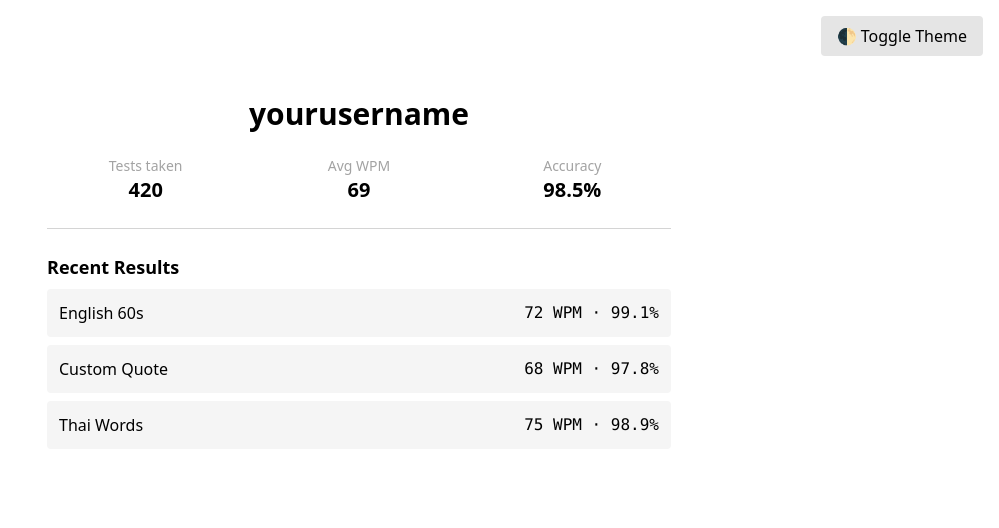
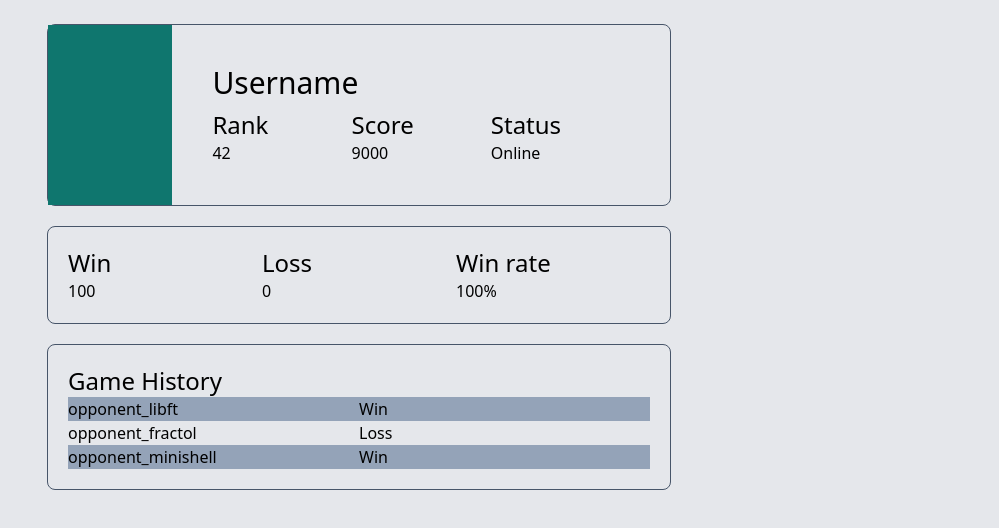
Before and after one commit to gunlnwza/frontend_draft, a website: page src/index.html in a window 1280 px wide. Shown: the whole page, without its empty margins (281-1280 px from the left). Drawn offline with nearby package versions, Linux system fonts and the light colour scheme; files that its build step writes are made by us from their sources.

Commit message:
Feat: draft user-page-v1

```diff
--- a/src/index.html
+++ b/src/index.html
@@ -1,58 +1,71 @@
 <!DOCTYPE html>
 <html lang="en">
 <head>
-  <title>ft_transcendence User</title>
+  <title>ft_transcendence</title>
   <meta charset="UTF-8" />
   <meta name="viewport" content="width=device-width, initial-scale=1.0" />
   <link href="../dist/output.css" rel="stylesheet">
 </head>
-<body class="bg-white text-black dark:bg-neutral-900 dark:text-neutral-200 transition-colors duration-300" id="body">
-
-  <!-- Toggle Dark Mode -->
-  <div class="flex justify-end p-4">
-    <button onclick="document.getElementById('body').classList.toggle('dark')"
-            class="px-4 py-2 bg-neutral-200 dark:bg-neutral-800 rounded hover:bg-neutral-300 dark:hover:bg-neutral-700 transition">
-      🌓 Toggle Theme
-    </button>
-  </div>
+<body class="bg-gray-200 text-black">
 
   <!-- Main Content -->
   <main class="max-w-2xl mx-auto p-6">
-    <h1 class="text-3xl font-bold text-center mb-6">yourusername</h1>
-
-    <section class="grid grid-cols-2 sm:grid-cols-3 gap-4 text-center text-sm">
-      <div>
-        <p class="text-neutral-400">Tests taken</p>
-        <p class="text-xl font-semibold">420</p>
+    <!-- Avatar + username card -->
+    <section class="grid grid-cols-[1fr_4fr] border border-slate-600 rounded-lg">
+      <div class="bg-teal-700">
+        <img></img>
       </div>
-      <div>
-        <p class="text-neutral-400">Avg WPM</p>
-        <p class="text-xl font-semibold">69</p>
-      </div>
-      <div>
-        <p class="text-neutral-400">Accuracy</p>
-        <p class="text-xl font-semibold">98.5%</p>
+      <div class="m-10">
+        <p class="text-3xl mb-2">Username</p>
+        <div class="grid grid-cols-3">
+          <div>
+            <h2 class="text-2xl">Rank</h2>
+            <p>42</p>
+          </div>
+          <div>
+            <h2 class="text-2xl">Score</h2>
+            <p>9000</p>
+          </div>
+          <div>
+            <h2 class="text-2xl">Status</h2>
+            <p>Online</p>
+          </div>
+        </div>
       </div>
     </section>
 
-    <hr class="my-6 border-neutral-300 dark:border-neutral-700" />
+    <!-- Win, loss, win_rate card -->
+    <section class="mt-5 mb-5 p-5 grid grid-cols-[1fr_1fr_1fr] border border-slate-600 rounded-lg">
+      <div>
+        <h2 class="text-2xl">Win</h2>
+        <p>100</p>
+      </div>
+      <div>
+        <h2 class="text-2xl">Loss</h2>
+        <p>0</p>
+      </div>
+      <div>
+        <h2 class="text-2xl">Win rate</h2>
+        <p>100%</p>
+    </section>
 
-    <section>
-      <h2 class="text-lg font-semibold mb-2">Recent Results</h2>
-      <ul class="space-y-2">
-        <li class="bg-neutral-100 dark:bg-neutral-800 p-3 rounded flex justify-between">
-          <span>English 60s</span>
-          <span class="font-mono">72 WPM · 99.1%</span>
-        </li>
-        <li class="bg-neutral-100 dark:bg-neutral-800 p-3 rounded flex justify-between">
-          <span>Custom Quote</span>
-          <span class="font-mono">68 WPM · 97.8%</span>
-        </li>
-        <li class="bg-neutral-100 dark:bg-neutral-800 p-3 rounded flex justify-between">
-          <span>Thai Words</span>
-          <span class="font-mono">75 WPM · 98.9%</span>
-        </li>
-      </ul>
+    <!-- Match history card, table of matches -->
+    <section class="grid-cols-[1fr_1fr_1fr] border border-slate-600 rounded-lg p-5">  <!-- Obviously add a few more data, like time_played, scores -->
+      <h2 class="text-2xl">Game History</h2>
+      <table>
+        <div class="bg-slate-400 grid grid-cols-2">
+          <h2 class="">opponent_libft</h2>
+          <p>Win</p>
+        </div>
+        <div class="grid grid-cols-2">
+          <h2 class="">opponent_fractol</h2>
+          <p>Loss</p>
+        </div>
+        <div class="bg-slate-400 grid grid-cols-2">
+          <h2 class="">opponent_minishell</h2>
+          <p>Win</p>
+        </div>
+      </table>
     </section>
   </main>
 
```
